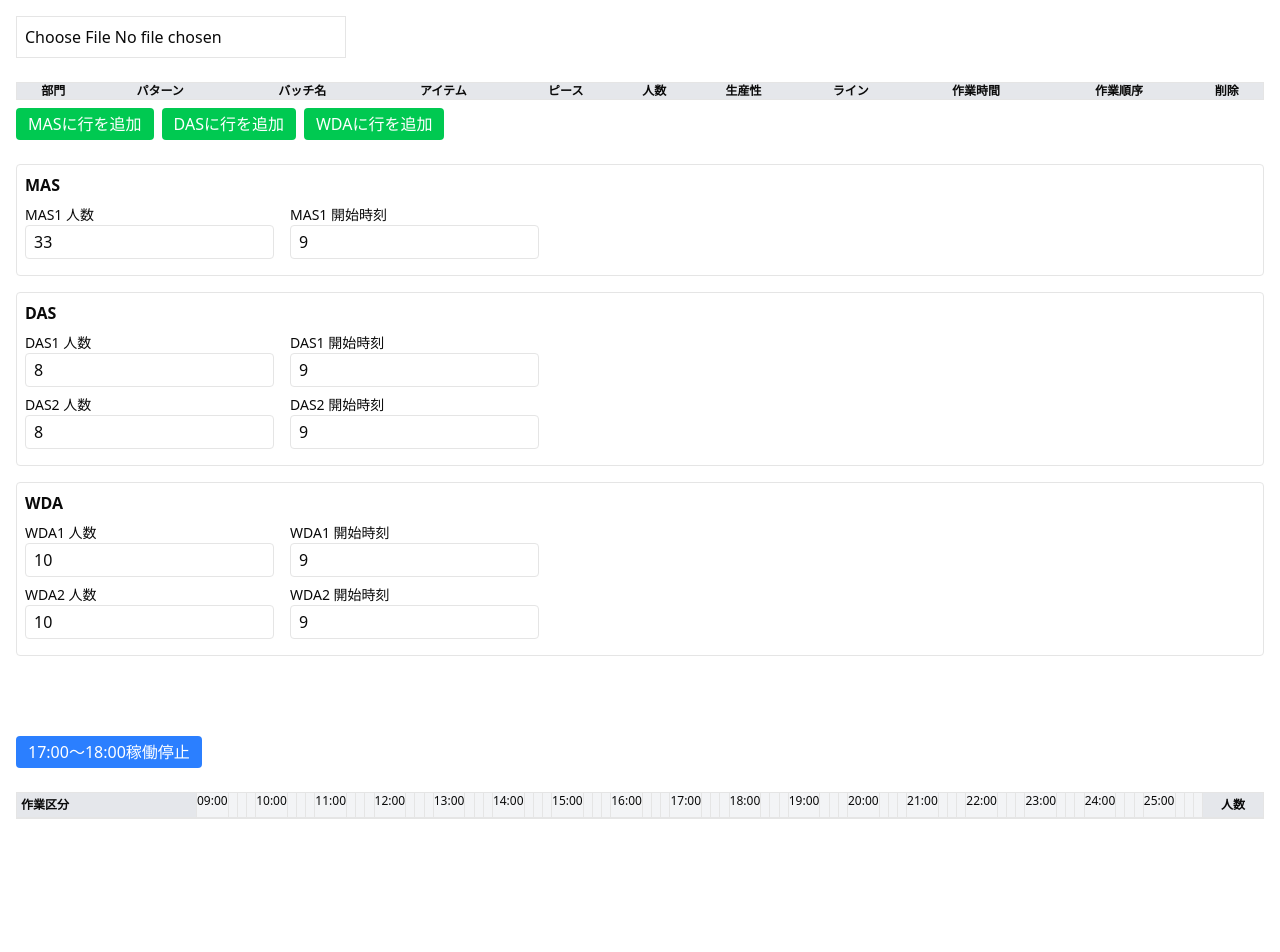
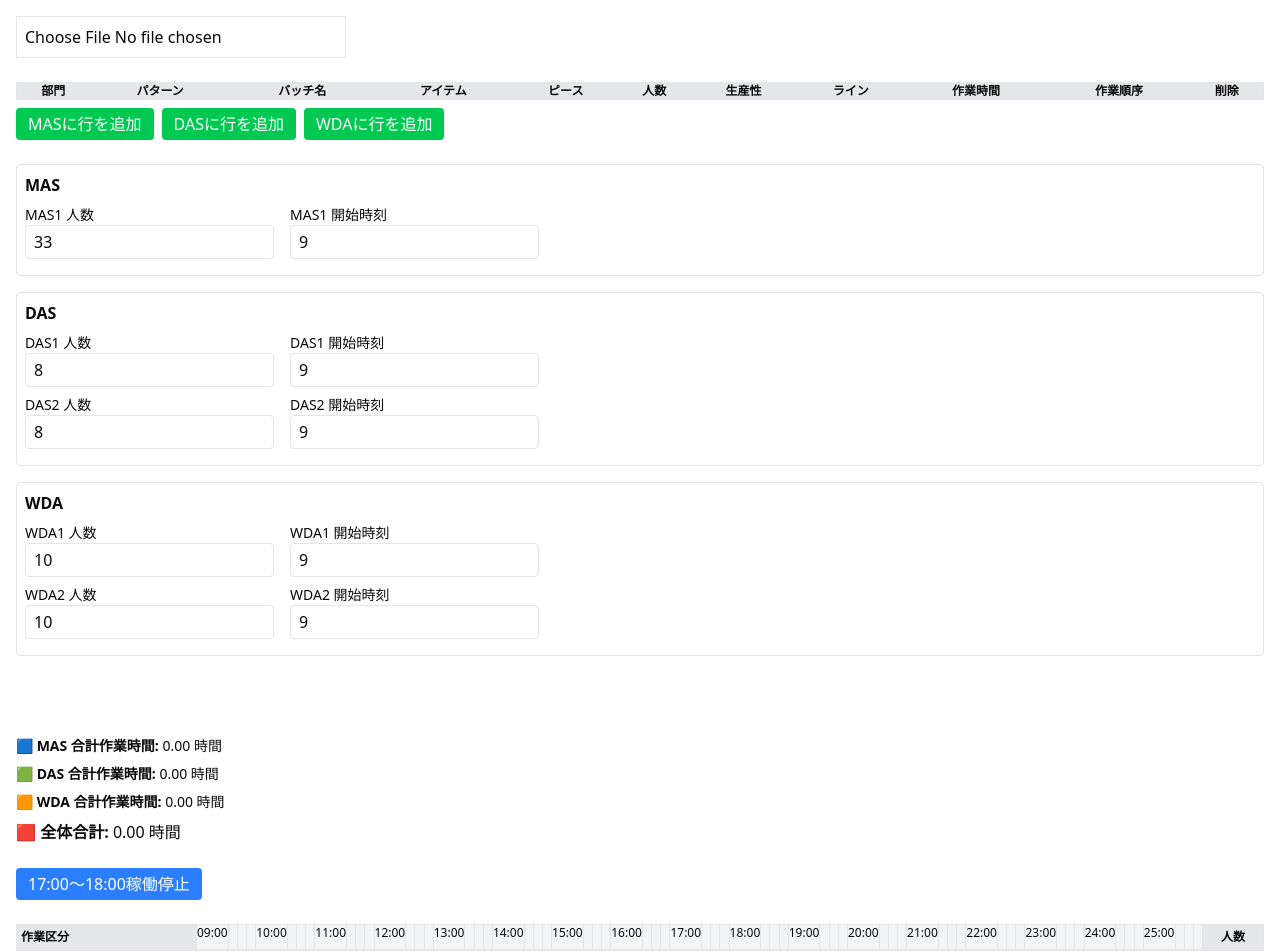
Before and after one commit to a-ticket-to-the-future/hanawa-schedule-app-jarvis, a Next.js app: page /planner in a window 1280 px wide. Shown: the top 952 px of the page. Before the commit the page ends 835 px from the top, so only its background shows below. Built offline with nearby package versions, Linux system fonts and the light colour scheme.

Commit message:
合計作業時間の表示追加

```diff
--- a/app/planner/page.tsx
+++ b/app/planner/page.tsx
@@ -13,6 +13,7 @@ import ParsedResultEditor from './components/editor/ParsedResultEditor';
 import DepartmentLineEditor from '@/app/planner/components/planner/DepartmentLineEditor';
 import ScheduleGrid from '@/app/planner/printable/ScheduleGrid';
 // import PriorityEditor from '@/app/planner/components/scheduler/PriorityEditor';
+import { useMemo } from 'react';
 
 export default function PlannerPage() {
   const [parsedOrders, setParsedOrders] = useState<ParsedOrder[]>([]);
@@ -55,6 +56,24 @@ export default function PlannerPage() {
   const onDeleteRow = (index: number) => {
     setParsedOrders((prev) => prev.filter((_, i) => i !== index));
   };
+
+
+
+// 中略...
+
+const departmentTotals = useMemo(() => {
+  const totals: Record<string, number> = { MAS: 0, DAS: 0, WDA: 0 };
+  for (const entry of scheduled) {
+    if (totals[entry.department] !== undefined) {
+      totals[entry.department] += entry.time ?? 0;
+    }
+  }
+  return totals;
+}, [scheduled]);
+
+const overallTotal = useMemo(() => {
+  return scheduled.reduce((sum, entry) => sum + (entry.time ?? 0), 0);
+}, [scheduled]);
 
   return (
     <main className="space-y-6 p-4">
@@ -107,6 +126,12 @@ export default function PlannerPage() {
 
   {/* ...他のコンポーネント */}
 </main>
+<div className="space-y-2 text-sm font-medium">
+  <div>🟦 <strong>MAS 合計作業時間:</strong> {departmentTotals.MAS.toFixed(2)} 時間</div>
+  <div>🟩 <strong>DAS 合計作業時間:</strong> {departmentTotals.DAS.toFixed(2)} 時間</div>
+  <div>🟧 <strong>WDA 合計作業時間:</strong> {departmentTotals.WDA.toFixed(2)} 時間</div>
+  <div className="mt-2 text-base">🟥 <strong>全体合計:</strong> {overallTotal.toFixed(2)} 時間</div>
+</div>
 
       <button
         onClick={() => setShowDowntime((prev) => !prev)}
```
